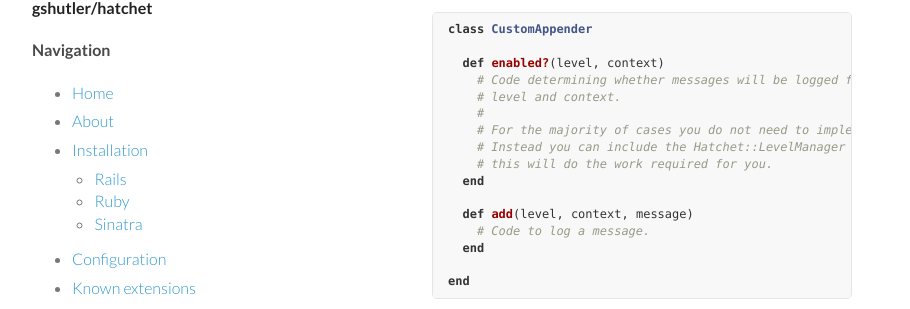
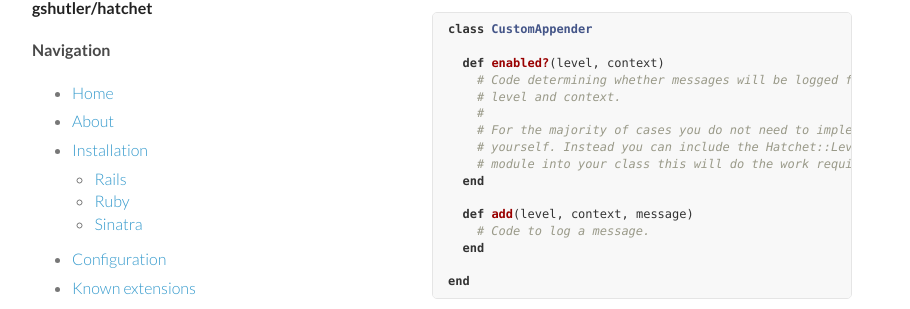
Before and after one commit to gshutler/hatchet, a Jekyll site: the page built from extending/appenders.md, in a window 1280 px wide and 900 px high. Shown: the part 270-579 px from the top of the window, without its empty margins (178-1088 px from the left). Built offline with Jekyll 4.4.1, drawn with Linux system fonts in a browser that asks for light colours.

Commit message:
Example code formatting

```diff
--- a/extending/appenders.md
+++ b/extending/appenders.md
@@ -20,9 +20,9 @@ class CustomAppender
     # Code determining whether messages will be logged for the
     # level and context.
     #
-    # For the majority of cases you do not need to implement this yourself.
-    # Instead you can include the Hatchet::LevelManager module into your class
-    # this will do the work required for you.
+    # For the majority of cases you do not need to implement this
+    # yourself. Instead you can include the Hatchet::LevelManager
+    # module into your class this will do the work required for you.
   end
 
   def add(level, context, message)
```
